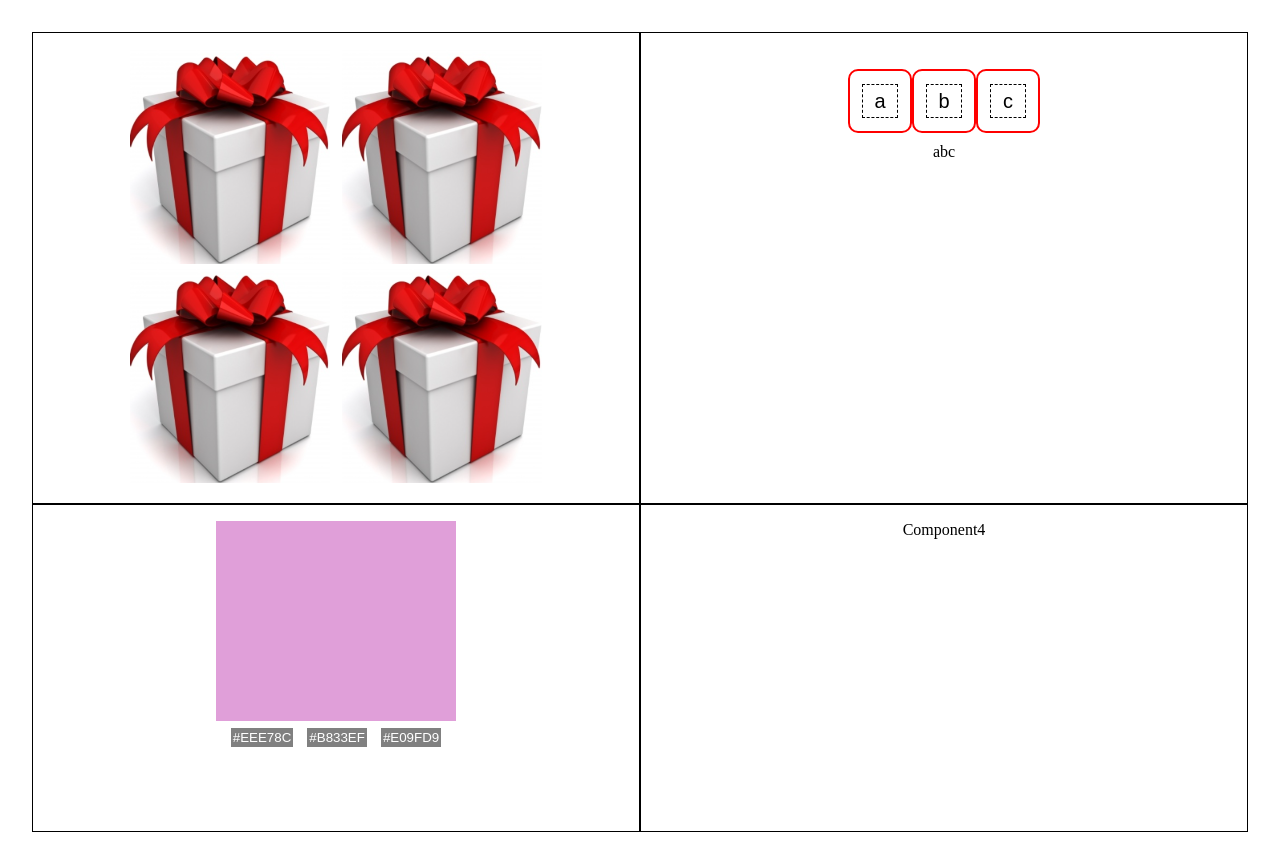
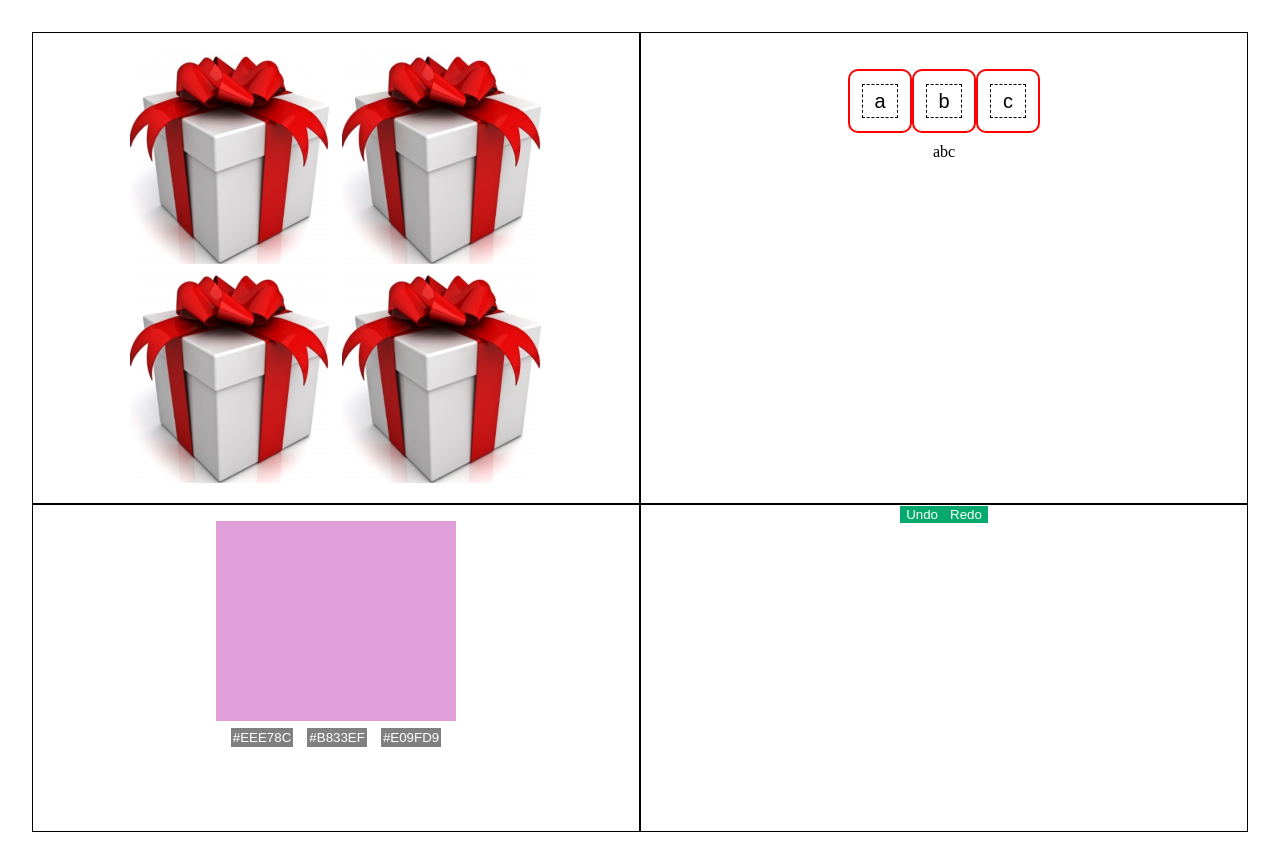
Before and after one commit to juanLude/react-interview-challenge, a React (Vite) app: page / in a window 1280 px wide. Built offline with nearby package versions, Linux system fonts and the light colour scheme.

Commit message:
dots component

```diff
--- a/src/Component4.tsx
+++ b/src/Component4.tsx
@@ -1,3 +1,94 @@
+import { useState } from "react";
+
 export default function Component4() {
-  return <div>Component4</div>;
+  type TPoint = {
+    x: number;
+    y: number;
+  };
+  const [points, setPoints] = useState<TPoint[]>([]);
+  const [popped, setPopped] = useState<TPoint[]>([]);
+
+  function handlePlaceCircle(e: React.MouseEvent<HTMLDivElement>) {
+    const { clientX, clientY } = e;
+    console.log(clientX, clientY);
+    if (clientX >= 624 && clientY >= 509) {
+      setPoints([
+        ...points,
+        {
+          x: clientX,
+          y: clientY,
+        },
+      ]);
+    }
+  }
+  function handleUndo() {
+    const newPoints = [...points];
+    const poppedPoint = newPoints.pop();
+    if (poppedPoint !== undefined) {
+      setPopped([...popped, poppedPoint]);
+      setPoints(newPoints);
+    }
+  }
+  function handleRedo() {
+    const newPopped = [...popped];
+    const poppedPoint = newPopped.pop();
+    if (!poppedPoint) return;
+    setPoints([...points, poppedPoint]);
+    setPopped(newPopped);
+  }
+  return (
+    <>
+      <button
+        style={{
+          color: "white",
+          background: "#04AA6D",
+          position: "relative",
+          top: 0,
+          right: 0,
+          bottom: 0,
+          left: 0,
+          zIndex: 10,
+        }}
+        onClick={handleUndo}
+      >
+        Undo
+      </button>
+      <button
+        style={{
+          color: "white",
+          background: "#04AA6D",
+          position: "relative",
+          top: 0,
+          right: 0,
+          bottom: 0,
+          left: 0,
+          zIndex: 10,
+        }}
+        onClick={handleRedo}
+      >
+        Redo
+      </button>
+      <div
+        style={{ position: "absolute", top: 0, right: 0, bottom: 0, left: 0 }}
+        onClick={handlePlaceCircle}
+      >
+        {points.map((point, index) => (
+          <div
+            key={index}
+            style={{
+              position: "absolute",
+              left: point.x + "px",
+              top: point.y + "px",
+              borderRadius: "50%",
+              width: "10px",
+              height: "10px",
+              background: "green",
+              margin: 0,
+              padding: 0,
+            }}
+          ></div>
+        ))}
+      </div>
+    </>
+  );
 }
--- a/src/MainLayout.tsx
+++ b/src/MainLayout.tsx
@@ -15,7 +15,7 @@ export default function MainLayout() {
       <div className="component-container">
         <Component3 />
       </div>
-      <div className="component-container">
+      <div className="component-container" style={{ padding: 0 }}>
         <Component4 />
       </div>
     </div>
```
